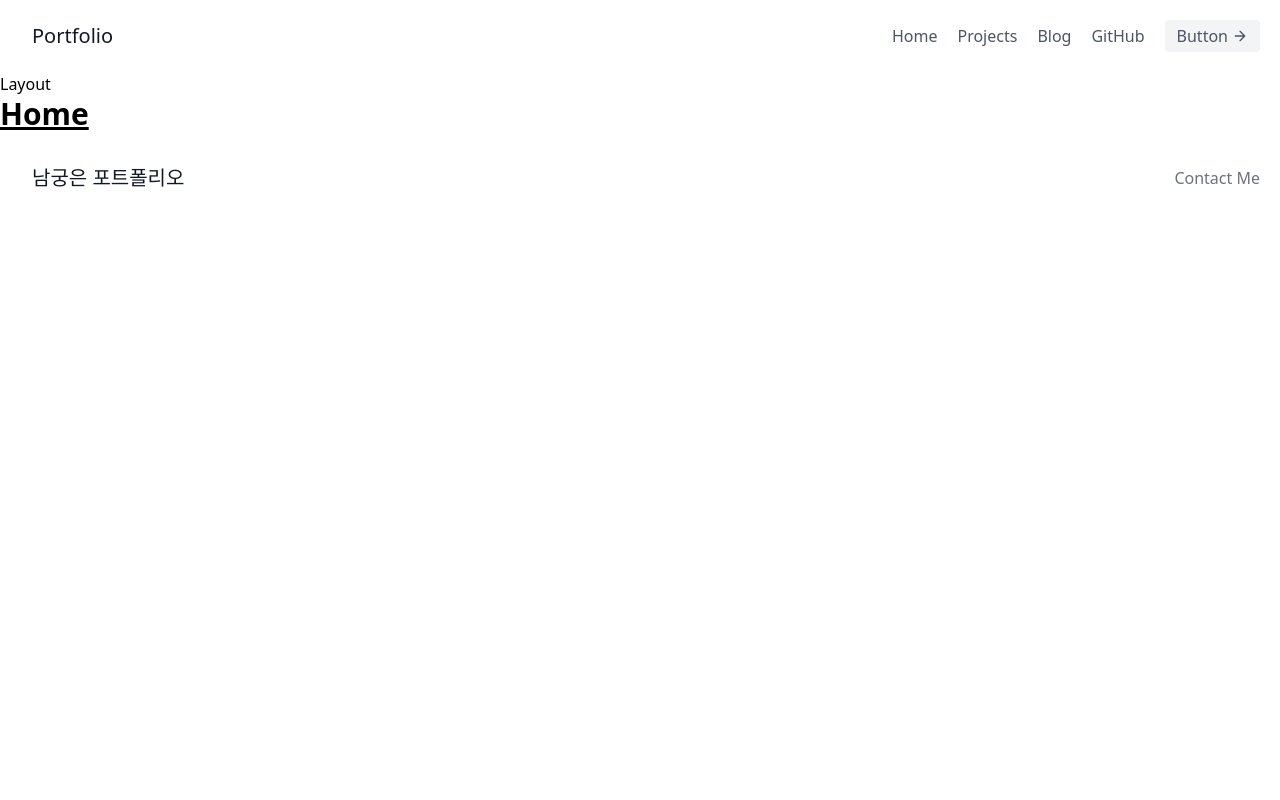
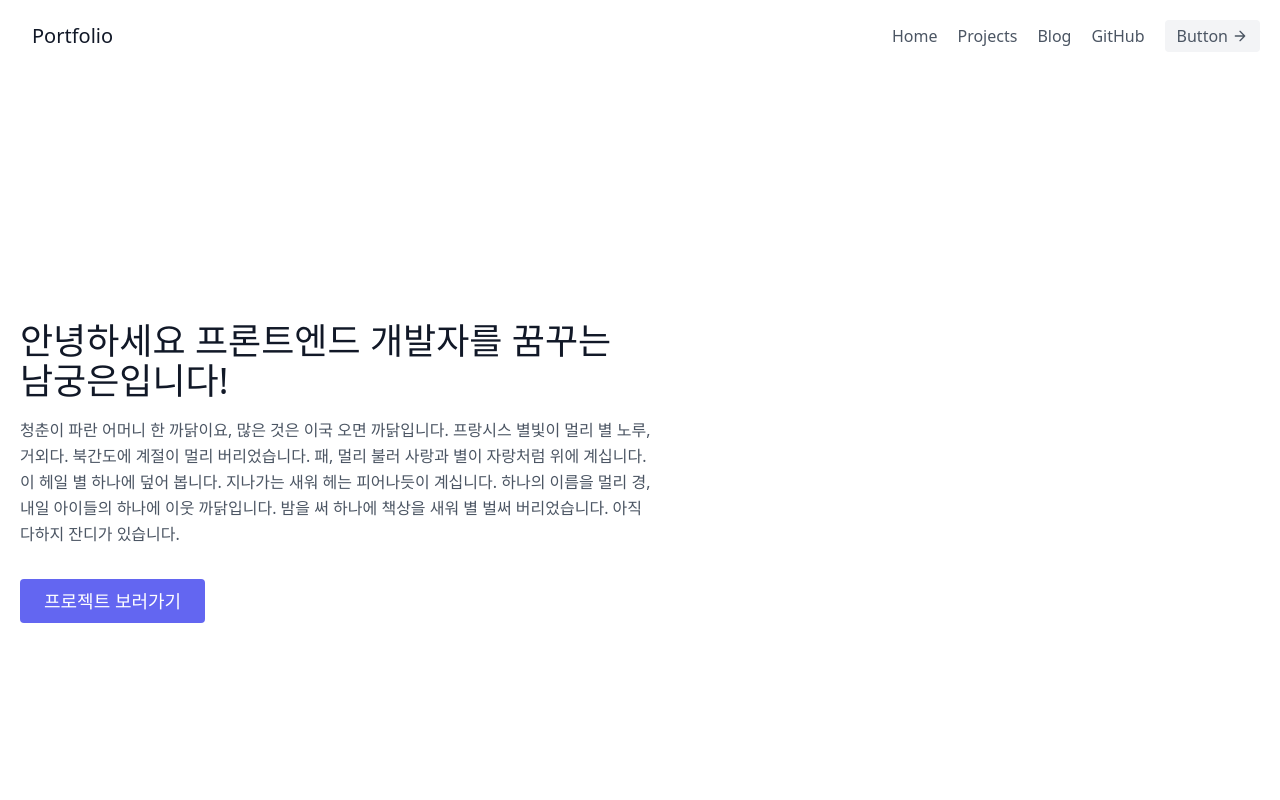
Before and after one commit to Eun-Ng/Next-Portfolio, a Next.js app: page / in a window 1280 px wide. Shown: the top 800 px of the page. Built offline with nearby package versions, Linux system fonts and the light colour scheme.

Commit message:
Add Main

```diff
--- a/components/Footer.js
+++ b/components/Footer.js
@@ -4,7 +4,7 @@ const Footer = () => {
       <footer className='text-gray-600 body-font'>
         <div className='container px-5 py-8 mx-auto flex items-center sm:flex-row flex-col'>
           <a className='flex title-font font-medium items-center md:justify-start justify-center text-gray-900'>
-            <span className='ml-3 text-xl'>남궁은 포트폴리오</span>
+            <span className='ml-3 text-xl'>Eun-Ng</span>
           </a>
 
           <span className='inline-flex sm:ml-auto sm:mt-0 mt-4 justify-center sm:justify-start'>
--- a/components/Layout.js
+++ b/components/Layout.js
@@ -5,7 +5,6 @@ const Layout = ({children}) => {
   return (
     <>
       <Header />
-      <h1>Layout</h1>
       <div className=''>{children}</div>
       <Footer />
     </>
--- a/pages/index.js
+++ b/pages/index.js
@@ -10,7 +10,30 @@ export default function Home() {
         <link rel='icon' href='/favicon.ico' />
       </Head>
 
-      <h1 className='text-3xl font-bold underline'>Home</h1>
+      <section className='flex min-h-screen flex-col items-center justify-center text-gray-600 body-font'>
+        <div className='container mx-auto flex px-5 py-24 md:flex-row flex-col items-center'>
+          <div className='lg:flex-grow md:w-1/2 lg:pr-24 md:pr-16 flex flex-col md:items-start md:text-left mb-16 md:mb-0 items-center text-center'>
+            <h1 className='title-font sm:text-4xl text-3xl mb-4 font-medium text-gray-900'>
+              안녕하세요 프론트엔드 개발자를 꿈꾸는 남궁은입니다!
+            </h1>
+            <p className='mb-8 leading-relaxed'>
+              청춘이 파란 어머니 한 까닭이요, 많은 것은 이국 오면 까닭입니다.
+              프랑시스 별빛이 멀리 별 노루, 거외다. 북간도에 계절이 멀리
+              버리었습니다. 패, 멀리 불러 사랑과 별이 자랑처럼 위에 계십니다. 이
+              헤일 별 하나에 덮어 봅니다. 지나가는 새워 헤는 피어나듯이
+              계십니다. 하나의 이름을 멀리 경, 내일 아이들의 하나에 이웃
+              까닭입니다. 밤을 써 하나에 책상을 새워 별 벌써 버리었습니다. 아직
+              다하지 잔디가 있습니다.
+            </p>
+            <div className='flex justify-center'>
+              <button className='inline-flex text-white bg-indigo-500 border-0 py-2 px-6 focus:outline-none hover:bg-indigo-600 rounded text-lg'>
+                프로젝트 보러가기
+              </button>
+            </div>
+          </div>
+          <div className='lg:max-w-lg lg:w-full md:w-1/2 w-5/6'></div>
+        </div>
+      </section>
     </Layout>
   );
 }
```
